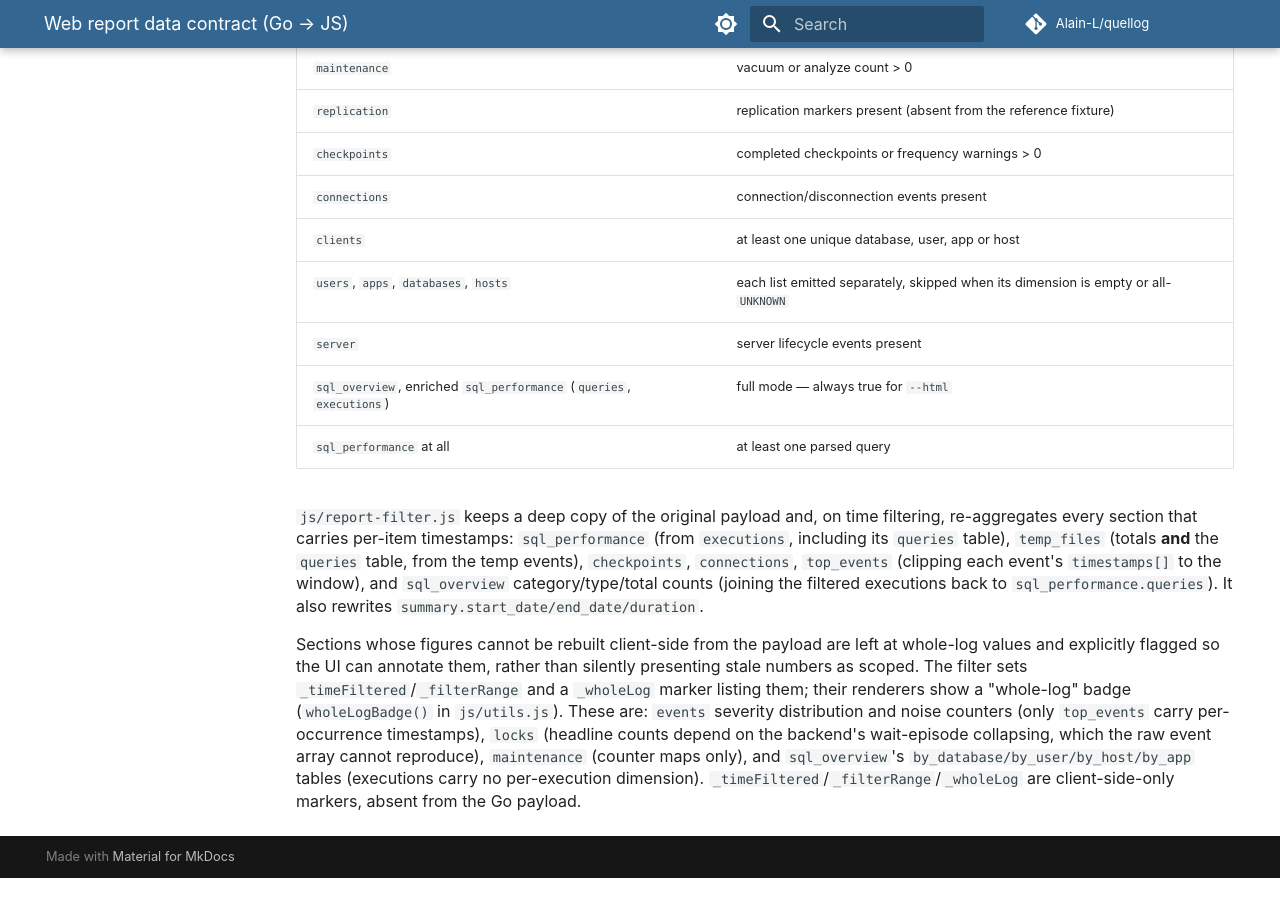
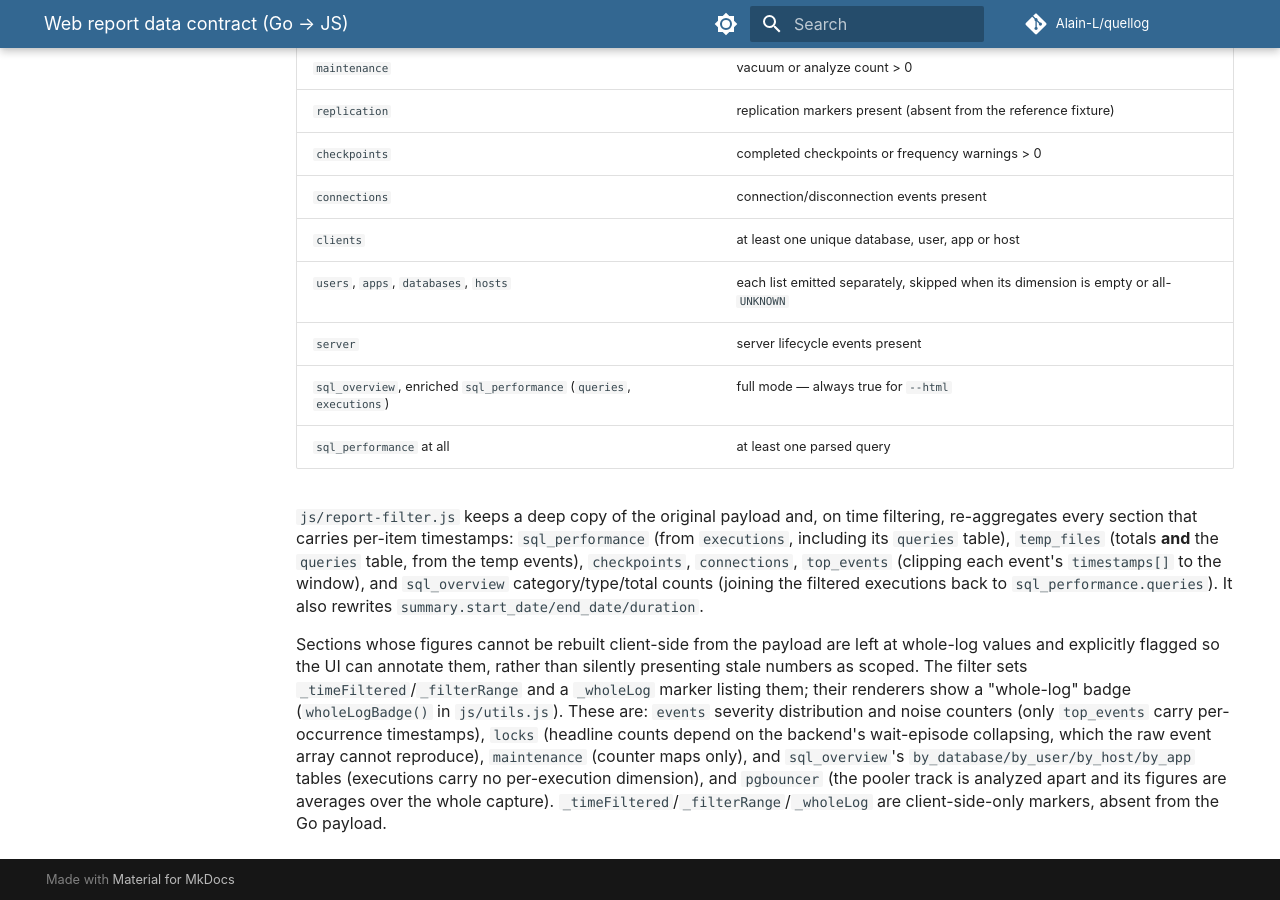
Before and after one commit to Alain-L/quellog, an MkDocs documentation site: the page built from docs/web-data-contract.md, in a window 1280 px wide and 900 px high, scrolled down 4059 px. Built offline with MkDocs 1.6.1 and Material for MkDocs 9.7.7, drawn with Linux system fonts in a browser that asks for light colours; comment, search, counter and statistics services are not loaded; before the commit the page ends 4937 px from its top, so only the background shows below that.

Commit message:
docs(web): list the pooler section among those a time filter leaves whole

```diff
--- a/docs/web-data-contract.md
+++ b/docs/web-data-contract.md
@@ -247,5 +247,6 @@ carry per-occurrence timestamps), `locks` (headline counts depend on the
 backend's wait-episode collapsing, which the raw event array cannot reproduce),
 `maintenance` (counter maps only), and `sql_overview`'s
 `by_database/by_user/by_host/by_app` tables (executions carry no per-execution
-dimension). `_timeFiltered`/`_filterRange`/`_wholeLog` are client-side-only
+dimension), and `pgbouncer` (the pooler track is analyzed apart and its
+figures are averages over the whole capture). `_timeFiltered`/`_filterRange`/`_wholeLog` are client-side-only
 markers, absent from the Go payload.
```
